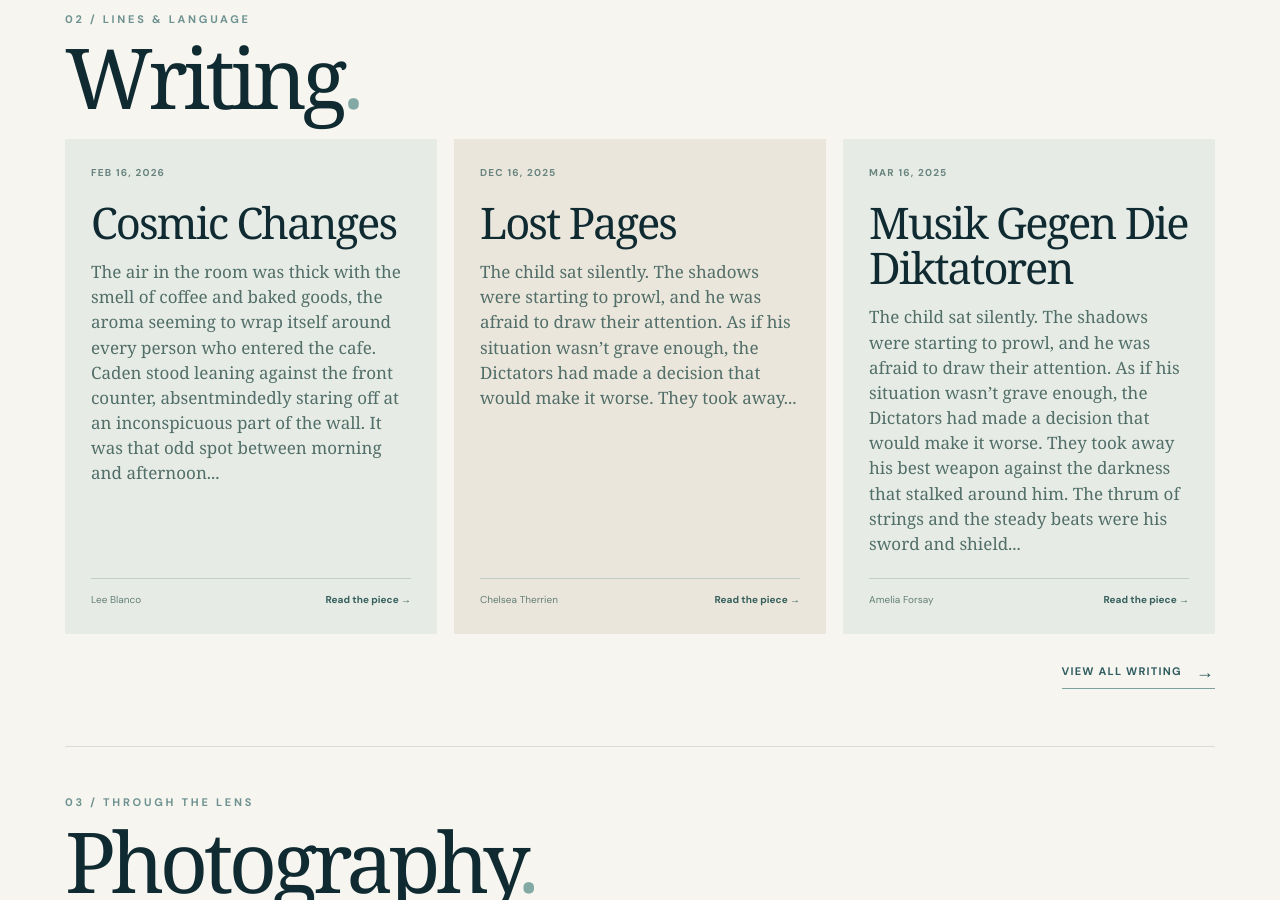
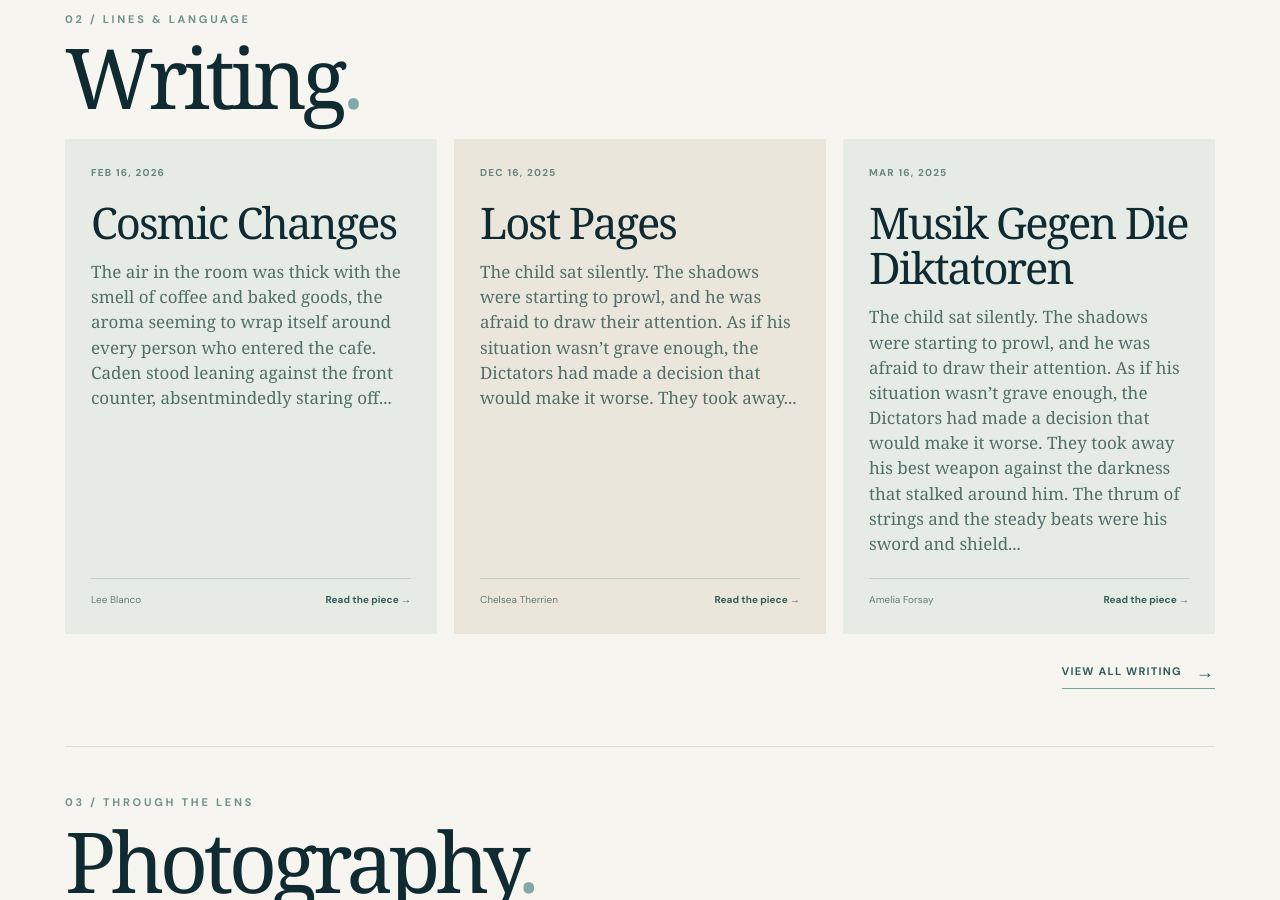
Before and after one commit to egentler/deep-blue, a Jekyll site: the page built from index.html, in a window 1280 px wide and 900 px high, scrolled down 2248 px. Built offline with Jekyll 4.4.1, drawn with Linux system fonts in a browser that asks for light colours; some web fonts are replaced.

Commit message:
Update _posts/2026-10-16-cosmic-changes.md (via Pages CMS)

```diff
--- a/_posts/2026-10-16-cosmic-changes.md
+++ b/_posts/2026-10-16-cosmic-changes.md
@@ -5,9 +5,7 @@ category: Writing
 author: Lee Blanco
 preview: The air in the room was thick with the smell of coffee and baked goods,
   the aroma seeming to wrap itself around every person who entered the cafe.
-  Caden stood leaning against the front counter, absentmindedly staring off at
-  an inconspicuous part of the wall. It was that odd spot between morning and
-  afternoon...
+  Caden stood leaning against the front counter, absentmindedly staring off...
 sample: false
 ---
 The air in the room was thick with the smell of coffee and baked goods, the aroma seeming to wrap itself around every person who entered the cafe. Caden stood leaning against the front counter, absentmindedly staring off at an inconspicuous part of the wall. It was that odd spot between morning and afternoon where business slowed to a trickle, and Caden was so incredibly *bored*. He sighed, blowing a copper curl out of his face as he waited for something even mildly interesting to happen.
```
